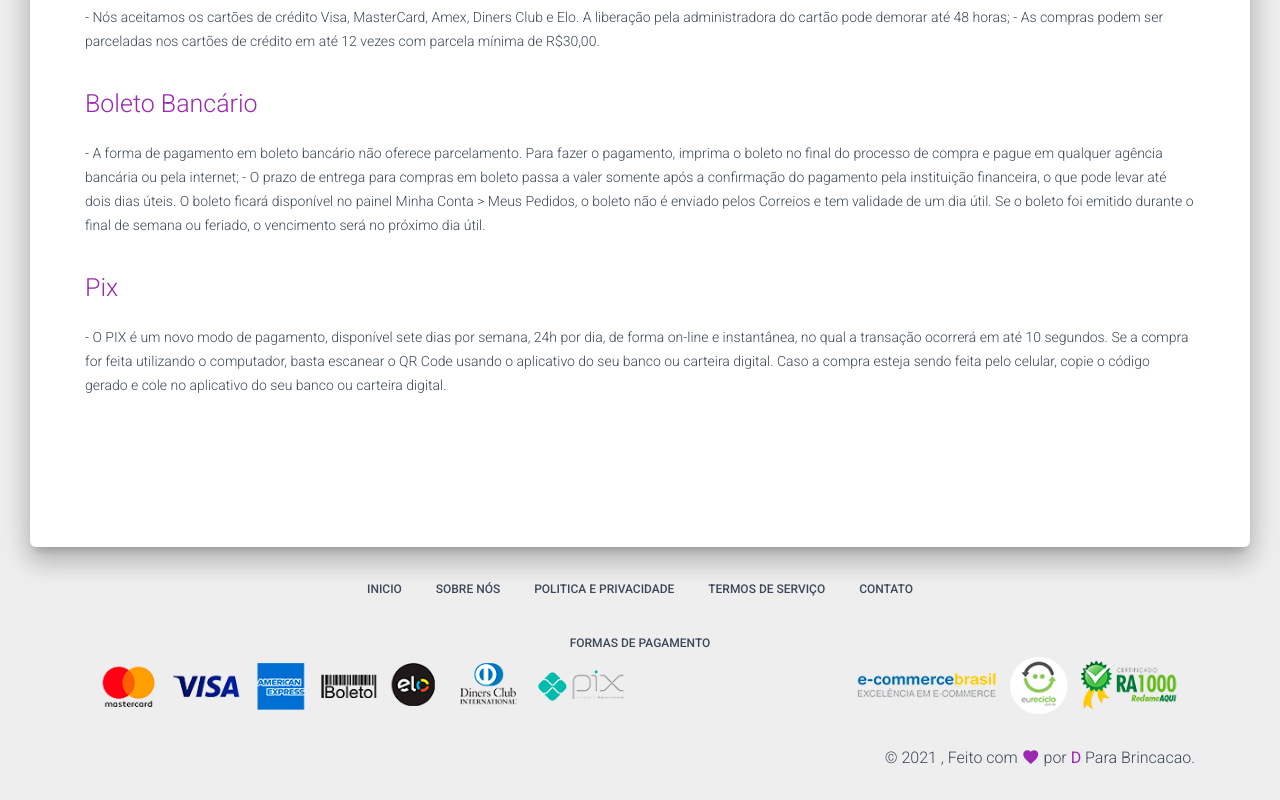
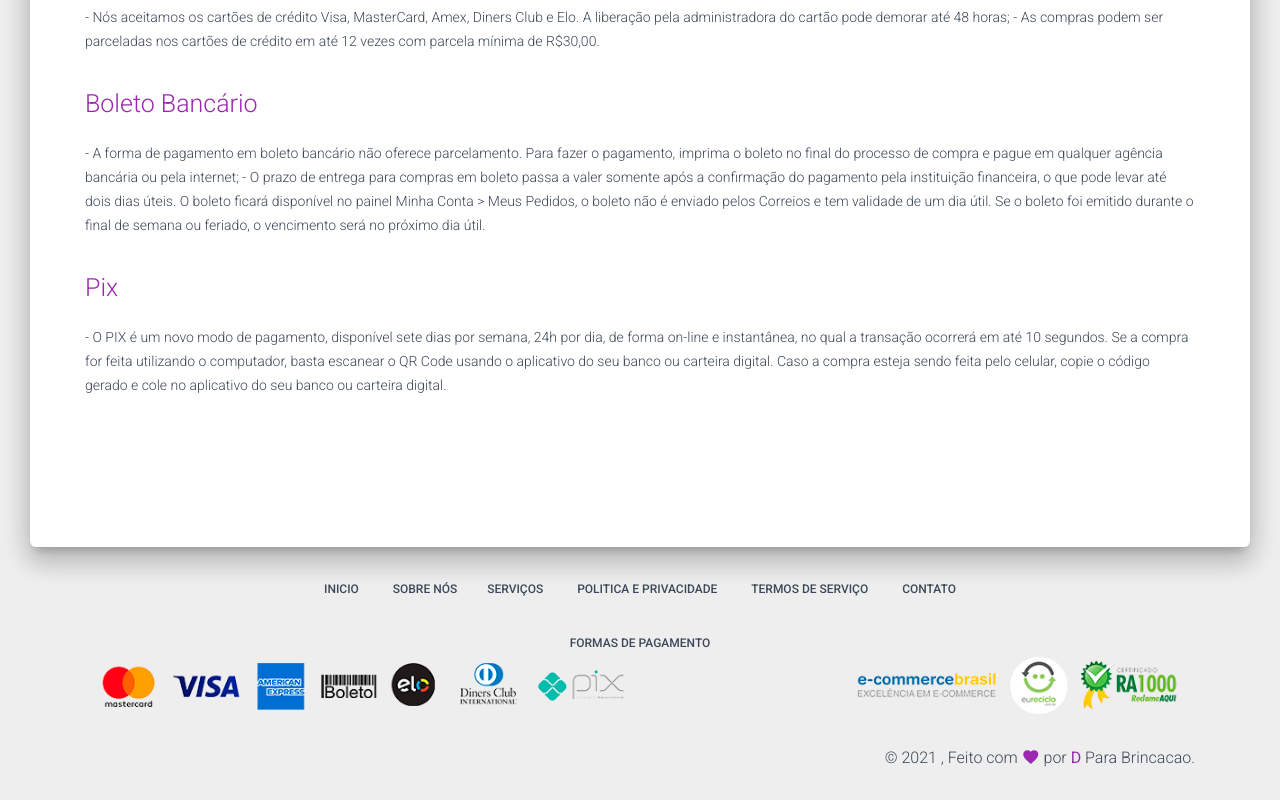
Before and after one commit to DiegoCorredeira/Pet-work, a plain HTML site: page payments.html in a window 1280 px wide. Shown: the part 964-1764 px from the top of the page. Drawn offline with Linux system fonts and the light colour scheme; some packages are replaced by stand-ins of ours.

Commit message:
Update payments.html

```diff
--- a/payments.html
+++ b/payments.html
@@ -146,6 +146,11 @@
                         <a href="index.html#about">
                             Sobre Nós
                         </a>
+                        <li>
+                        <a href="services.html">
+                            Serviços
+                        </a>
+                    </li>
                     </li>
                     <li>
                         <a href="privacyPolicy.html">
```
